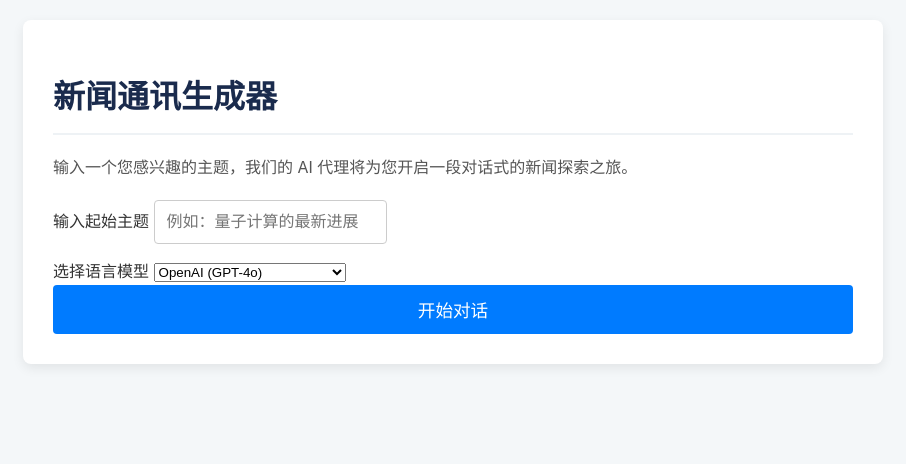
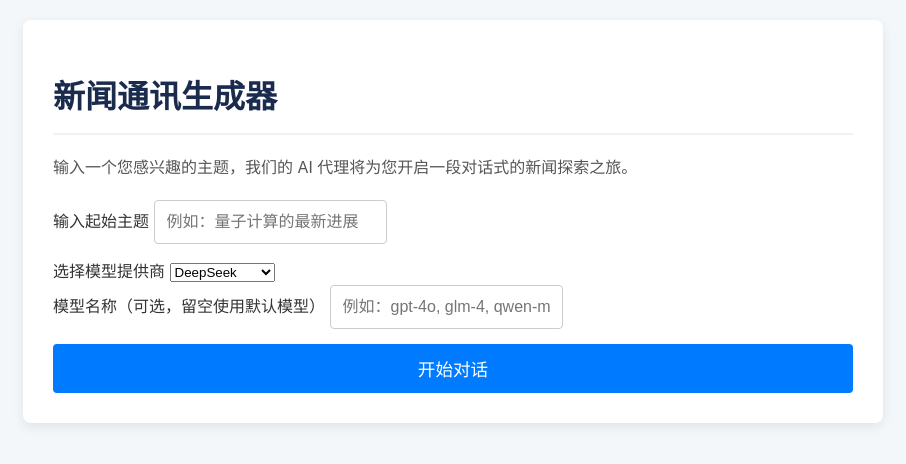
Before and after one commit to suyingke2004/doge, a Flask app: page / in a window 1280 px wide. Shown: the top 464 px of the page, without its empty margins (187-1093 px from the left). Run offline with Flask 3, Linux system fonts and the light colour scheme.

Commit message:
更新模型选择功能：支持更多模型提供商和自定义模型\n\n- 将默认模型改为 deepseek-chat\n- 添加对多个模型提供商的支持（OpenAI, DeepSeek, Zhipu AI, Alibaba Cloud, Moonshot AI）\n- 允许用户选择提供商并指定具体模型名称\n- 更新前端界面以支持新的模型选择方式\n- 添加模型选择测试用例

```diff
--- a/agent.py
+++ b/agent.py
@@ -9,18 +9,49 @@ from tools import news_tools
 # 加载环境变量
 load_dotenv()
 
+# 定义常见的模型提供商和默认模型
+MODEL_PROVIDERS = {
+    "openai": {
+        "name": "OpenAI",
+        "default_model": "gpt-4o",
+        "base_url": None
+    },
+    "deepseek": {
+        "name": "DeepSeek",
+        "default_model": "deepseek-chat",
+        "base_url": "https://api.deepseek.com/v1"
+    },
+    "zhipu": {
+        "name": "Zhipu AI",
+        "default_model": "glm-4",
+        "base_url": "https://open.bigmodel.cn/api/paas/v4/"
+    },
+    "ali": {
+        "name": "Alibaba Cloud",
+        "default_model": "qwen-max",
+        "base_url": "https://dashscope.aliyuncs.com/compatible-mode/v1"
+    },
+    "moonshot": {
+        "name": "Moonshot AI",
+        "default_model": "moonshot-v1-8k",
+        "base_url": "https://api.moonshot.cn/v1"
+    }
+}
+
 class NewsletterAgent:
     """
     一个能够研究主题并生成新闻通讯的AI代理。
     现在支持对话记忆和流式输出。
     """
-    def __init__(self, model_provider: str = "openai", chat_history: list = None):
+    def __init__(self, model_provider: str = "deepseek", model_name: str = None, chat_history: list = None):
         """
         初始化代理。
-        :param model_provider: 要使用的语言模型提供商 ('openai' 或 'deepseek')。
+        :param model_provider: 要使用的语言模型提供商。
+        :param model_name: 要使用的具体模型名称，如果未提供则使用默认模型。
         :param chat_history: 一个包含对话历史的列表。
         """
         self.model_provider = model_provider
+        self.model_name = model_name
         self.chat_history = chat_history or []
         self._configure_llm()
 
@@ -56,29 +87,33 @@ class NewsletterAgent:
 
     def _configure_llm(self):
         """根据选择的提供商配置语言模型"""
-        if self.model_provider == "openai":
-            api_key = os.getenv("OPENAI_API_KEY")
-            if not api_key:
-                raise ValueError("未找到 OPENAI_API_KEY，请在 .env 文件中配置。")
-            self.llm = ChatOpenAI(
-                model="gpt-4o",
-                temperature=0.7,
-                max_tokens=4096,
-                api_key=api_key
-            )
-        elif self.model_provider == "deepseek":
-            api_key = os.getenv("DEEPSEEK_API_KEY")
-            if not api_key:
-                raise ValueError("未找到 DEEPSEEK_API_KEY，请在 .env 文件中配置。")
-            self.llm = ChatOpenAI(
-                model="deepseek-chat",
-                temperature=0.7,
-                max_tokens=4096,
-                api_key=api_key,
-                base_url="https://api.deepseek.com/v1"
-            )
-        else:
+        # 获取提供商信息
+        provider_info = MODEL_PROVIDERS.get(self.model_provider)
+        if not provider_info:
             raise ValueError(f"不支持的模型提供商: {self.model_provider}")
+
+        # 获取API密钥
+        api_key_env_var = f"{self.model_provider.upper()}_API_KEY"
+        api_key = os.getenv(api_key_env_var)
+        if not api_key:
+            raise ValueError(f"未找到 {api_key_env_var}，请在 .env 文件中配置。")
+
+        # 确定模型名称
+        model = self.model_name if self.model_name else provider_info["default_model"]
+
+        # 配置LLM
+        llm_kwargs = {
+            "model": model,
+            "temperature": 0.7,
+            "max_tokens": 4096,
+            "api_key": api_key
+        }
+
+        # 如果有base_url，添加到配置中
+        if provider_info["base_url"]:
+            llm_kwargs["base_url"] = provider_info["base_url"]
+
+        self.llm = ChatOpenAI(**llm_kwargs)
 
     def generate_newsletter(self, topic: str) -> str:
         """
--- a/app.py
+++ b/app.py
@@ -36,12 +36,18 @@ def chat():
 
         # 如果是新对话，获取模型选择并存入 session
         if 'chat_history' not in session:
-            model_choice = request.form.get('model', 'openai')
-            session['model_choice'] = model_choice
+            model_provider = request.form.get('model_provider', 'deepseek')
+            model_name = request.form.get('model_name', '').strip()
+            # 如果没有提供模型名称，则使用空字符串表示使用默认模型
+            model_name = model_name if model_name else None
+
+            session['model_provider'] = model_provider
+            session['model_name'] = model_name
             session['chat_history'] = []
         else:
             # 对于已存在的对话，从 session 中获取模型选择
-            model_choice = session['model_choice']
+            model_provider = session['model_provider']
+            model_name = session['model_name']
 
         if not user_input:
             return "错误：请输入一个主题或问题。", 400
@@ -53,7 +59,7 @@ def chat():
 
         try:
             # 创建代理实例，并传入历史记录
-            agent = NewsletterAgent(model_provider=model_choice, chat_history=chat_history_messages)
+            agent = NewsletterAgent(model_provider=model_provider, model_name=model_name, chat_history=chat_history_messages)
 
             # 调用代理生成内容
             ai_response = agent.generate_newsletter(user_input)
@@ -96,10 +102,16 @@ def chat_stream():
         # 如果是新对话，获取模型选择并存入 session
         # 对于已存在的对话，从 session 中获取模型选择
         if 'chat_history' not in session:
-            model_choice = request.form.get('model', 'openai')
-            session['model_choice'] = model_choice
+            model_provider = request.form.get('model_provider', 'deepseek')
+            model_name = request.form.get('model_name', '').strip()
+            # 如果没有提供模型名称，则使用空字符串表示使用默认模型
+            model_name = model_name if model_name else None
+
+            session['model_provider'] = model_provider
+            session['model_name'] = model_name
         else:
-            model_choice = session.get('model_choice', 'openai')
+            model_provider = session.get('model_provider', 'deepseek')
+            model_name = session.get('model_name', None)
 
         # 更宽松的输入验证 - 只有当输入为 None 时才报错
         if user_input is None:
@@ -118,7 +130,7 @@ def chat_stream():
 
         try:
             # 创建代理实例，并传入历史记录
-            agent = NewsletterAgent(model_provider=model_choice, chat_history=chat_history_messages)
+            agent = NewsletterAgent(model_provider=model_provider, model_name=model_name, chat_history=chat_history_messages)
 
             # 使用流式方式调用代理生成内容
             full_response = ""
--- a/templates/chat.html
+++ b/templates/chat.html
@@ -26,7 +26,10 @@
 
         <form id="chat-form" class="chat-form">
             <input type="text" id="topic-input" name="topic" placeholder="继续提问..." required>
-            <input type="hidden" id="model-input" name="model" value="{{ session.get('model_choice', 'openai') }}">
+            <input type="hidden" name="model_provider" value="{{ session.get('model_provider', 'deepseek') }}">
+            {% if session.get('model_name') %}
+            <input type="hidden" name="model_name" value="{{ session.get('model_name') }}">
+            {% endif %}
             <button type="submit">发送</button>
         </form>
 
@@ -38,7 +41,6 @@
             const chatForm = document.getElementById('chat-form');
             const topicInput = document.getElementById('topic-input');
             const chatWindow = document.getElementById('chat-window');
-            const modelInput = document.getElementById('model-input');
 
             chatForm.addEventListener('submit', async function(e) {
                 e.preventDefault();
--- a/templates/index.html
+++ b/templates/index.html
@@ -15,13 +15,23 @@
                 <label for="topic-input">输入起始主题</label>
                 <input type="text" id="topic-input" name="topic" placeholder="例如：量子计算的最新进展" required>
             </div>
+
             <div class="form-group">
-                <label for="model-select">选择语言模型</label>
-                <select name="model" id="model-select">
-                    <option value="openai">OpenAI (GPT-4o)</option>
-                    <option value="deepseek">DeepSeek (DeepSeek-Chat)</option>
+                <label for="model-provider">选择模型提供商</label>
+                <select name="model_provider" id="model-provider">
+                    <option value="deepseek" selected>DeepSeek</option>
+                    <option value="openai">OpenAI</option>
+                    <option value="zhipu">Zhipu AI</option>
+                    <option value="ali">Alibaba Cloud</option>
+                    <option value="moonshot">Moonshot AI</option>
                 </select>
             </div>
+
+            <div class="form-group">
+                <label for="model-name">模型名称（可选，留空使用默认模型）</label>
+                <input type="text" id="model-name" name="model_name" placeholder="例如：gpt-4o, glm-4, qwen-max">
+            </div>
+
             <button type="submit">开始对话</button>
         </form>
     </div>
@@ -30,6 +40,24 @@
         // 添加一个简单的脚本来确保表单提交后能正确处理
         document.addEventListener('DOMContentLoaded', function() {
             const form = document.querySelector('form');
+            const providerSelect = document.getElementById('model-provider');
+            const modelNameInput = document.getElementById('model-name');
+
+            // 预设各提供商的默认模型名称
+            const defaultModels = {
+                'deepseek': 'deepseek-chat',
+                'openai': 'gpt-4o',
+                'zhipu': 'glm-4',
+                'ali': 'qwen-max',
+                'moonshot': 'moonshot-v1-8k'
+            };
+
+            // 当提供商改变时，更新模型名称输入框的占位符文本
+            providerSelect.addEventListener('change', function() {
+                const provider = this.value;
+                modelNameInput.placeholder = `例如：${defaultModels[provider] || '输入模型名称'}`;
+            });
+
             form.addEventListener('submit', function(e) {
                 // 表单会正常提交到/chat端点，第一次对话仍然使用非流式方式
                 // 后续对话会使用/chat_stream端点（在chat.html中处理）
```
Also changed, not shown: tests/test_model_selection.py (added, +67 -0 lines).
